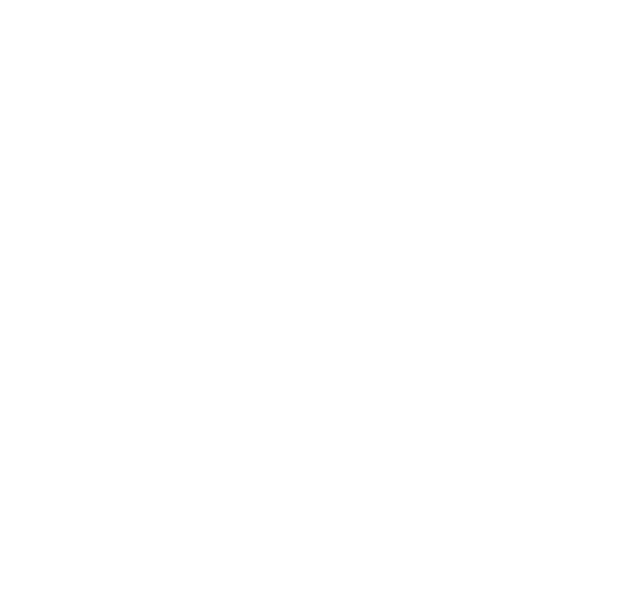
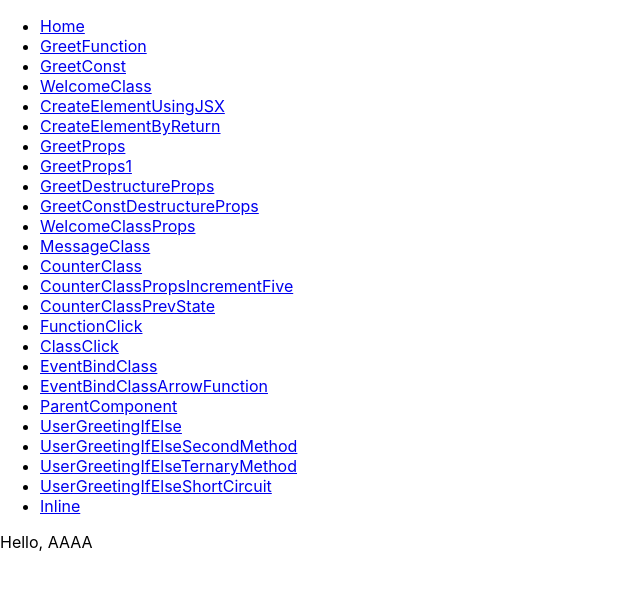
Before and after one commit to manumit-mukund/react_repository, a React (Create React App) app in the folder hello-world-app/: page /UserGreetingIfElseShortCircuit in a window 1280 px wide. Before the commit this address had no page. Shown: the top 590 px of the page, without its empty margins (0-640 px from the left). Built offline with nearby package versions, Linux system fonts and the light colour scheme; the HTML template or start-up script is replaced by a standard one.

Commit message:
Commit changes...

```diff
--- a/hello-world-app/src/App.js
+++ b/hello-world-app/src/App.js
@@ -5,7 +5,7 @@
   CreateElementByReturn, GreetProps, GreetDestructureProps, GreetConstDestructureProps, WelcomeClassProps, MessageClass,
   CounterClass, CounterClassPropsIncrementFive, CounterClassPrevState, FunctionClick, ClassClick,
   EventBindClass, EventBindClassArrowFunction, ParentComponent, UserGreetingIfElse,
-  UserGreetingIfElseSecondMethod, UserGreetingIfElseTernaryMethod,
+  UserGreetingIfElseSecondMethod, UserGreetingIfElseTernaryMethod, UserGreetingIfElseShortCircuit,
   Inline, Home, Layout } from './components/pages';
 
 
@@ -39,6 +39,7 @@
           <Route path="UserGreetingIfElse" element={<UserGreetingIfElse />} />
           <Route path="UserGreetingIfElseSecondMethod" element={<UserGreetingIfElseSecondMethod />} />
           <Route path="UserGreetingIfElseTernaryMethod" element={<UserGreetingIfElseTernaryMethod />} />
+          <Route path="UserGreetingIfElseShortCircuit" element={<UserGreetingIfElseShortCircuit />} />
           <Route path="Inline" element={<Inline />} />
         </Route>
       </Routes>
--- a/hello-world-app/src/components/Layout.js
+++ b/hello-world-app/src/components/Layout.js
@@ -76,6 +76,9 @@
             <Link to="/UserGreetingIfElseTernaryMethod">UserGreetingIfElseTernaryMethod</Link>
           </li>
           <li>
+            <Link to="/UserGreetingIfElseShortCircuit">UserGreetingIfElseShortCircuit</Link>
+          </li>
+          <li>
             <Link to="/Inline">Inline</Link>
           </li>
         </ul>
--- a/hello-world-app/src/components/UserGreetingIfElseShortCircuit.js
+++ b/hello-world-app/src/components/UserGreetingIfElseShortCircuit.js
@@ -1,5 +1,4 @@
 import React, { Component } from 'react';
-import ChildComponent from './ChildComponent';
 
 class UserGreetingIfElseShortCircuit extends Component {
 
--- a/hello-world-app/src/components/pages.js
+++ b/hello-world-app/src/components/pages.js
@@ -23,6 +23,7 @@
 import UserGreetingIfElse from './UserGreetingIfElse';
 import UserGreetingIfElseSecondMethod from './UserGreetingIfElseSecondMethod';
 import UserGreetingIfElseTernaryMethod from './UserGreetingIfElseTernaryMethod';
+import UserGreetingIfElseShortCircuit from './UserGreetingIfElseShortCircuit';
 
 
 export {
@@ -48,6 +49,7 @@
     UserGreetingIfElse,
     UserGreetingIfElseSecondMethod,
     UserGreetingIfElseTernaryMethod,
+    UserGreetingIfElseShortCircuit,
     Inline,
     Stylesheet,
     Home,
```
